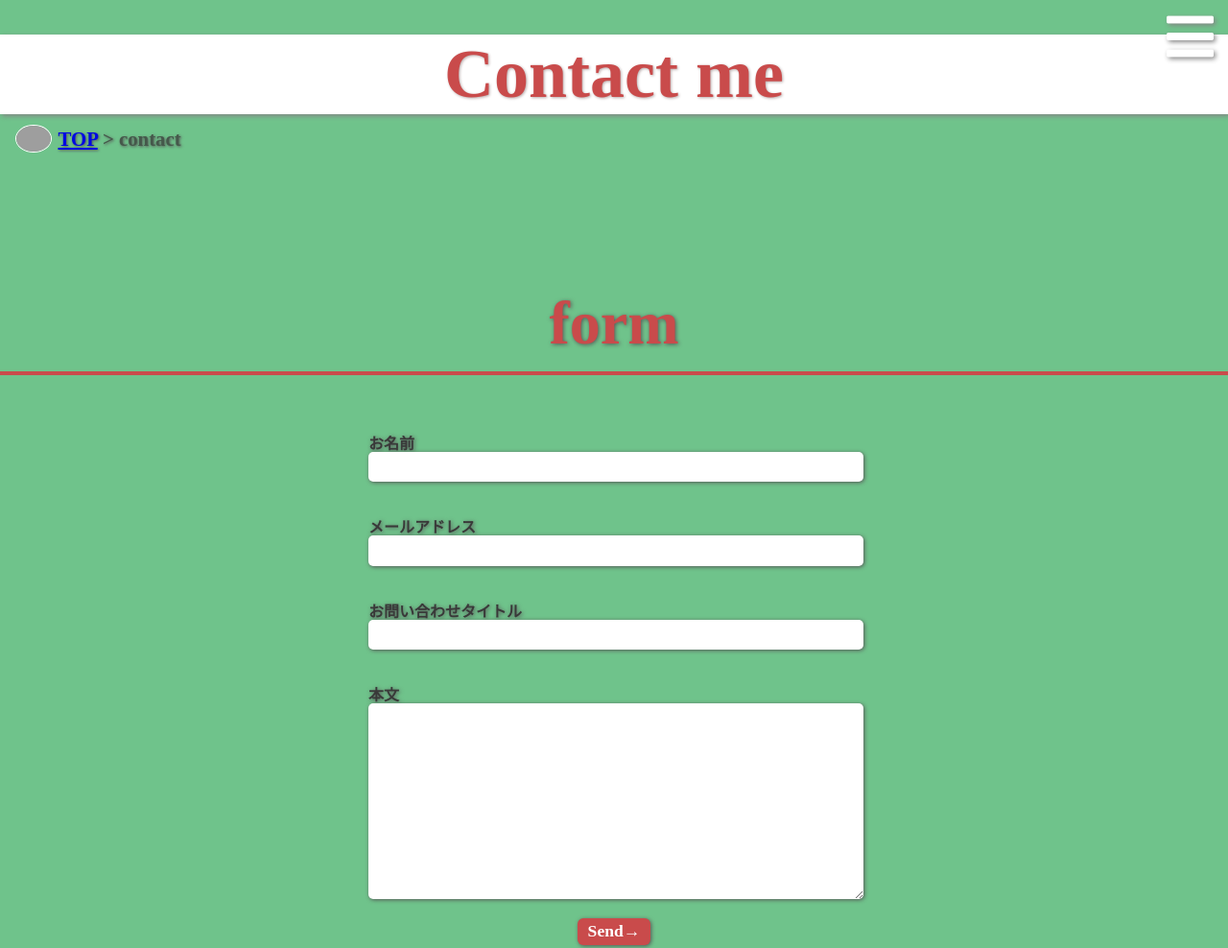
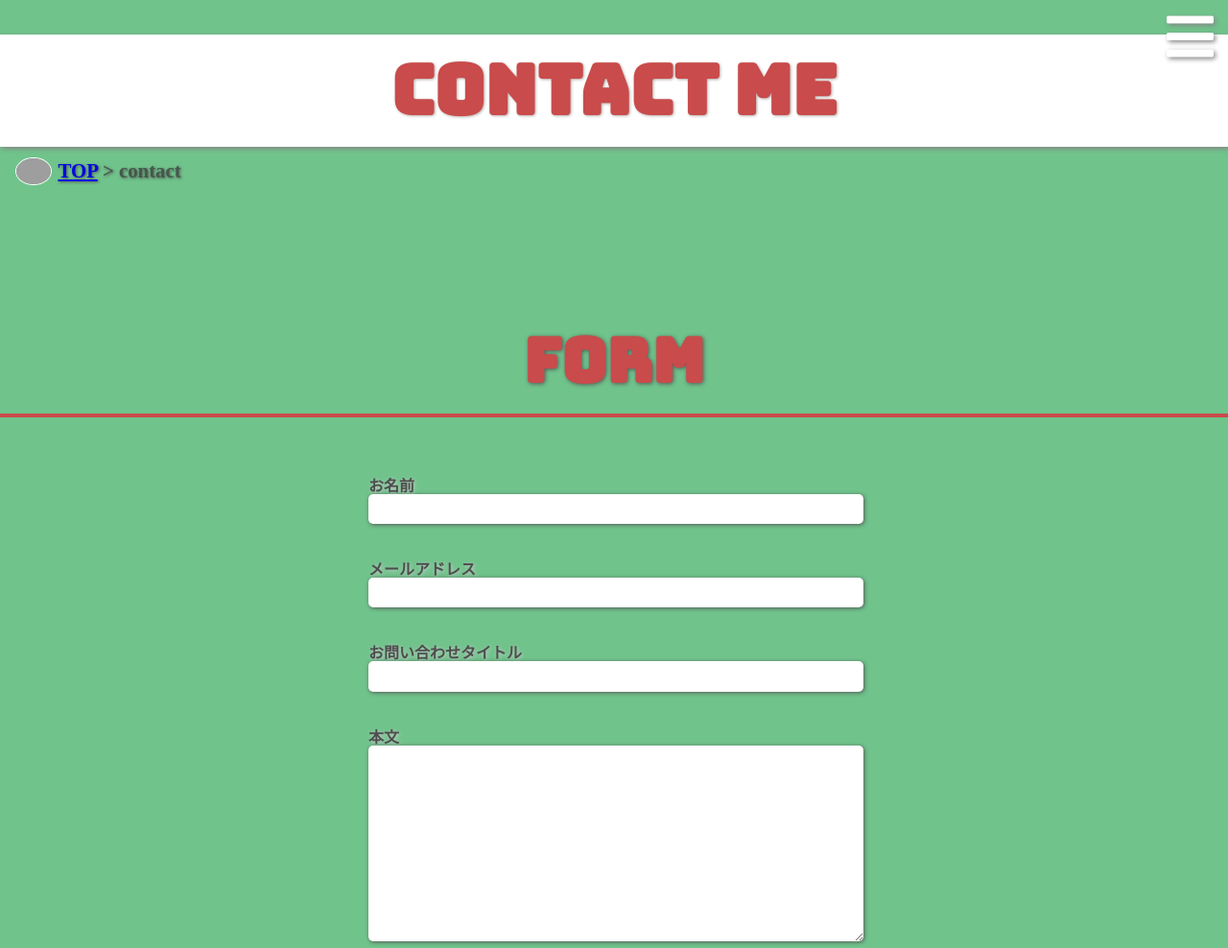
Before and after one commit to WAKI19/waki-website, a plain HTML site: page views/contact.html in a window 1280 px wide. Shown: the top 988 px of the page at 96% size. Drawn offline with nearby package versions, Linux system fonts and the light colour scheme; grey boxes are pictures that could not be loaded.

Commit message:
fix-index.html

```diff
--- a/css/about.css
+++ b/css/about.css
@@ -12,7 +12,6 @@ body {
   margin-left: 1em;
   text-shadow: 1px 1px 3px rgb(87, 87, 87);
   margin-bottom: 5em;
-  font-family: "orbitron";
 }
 .current-page img {
   height: 1.7em;
@@ -30,21 +29,9 @@ body {
 .page-nav-link {
   color: #0008E2;
 }
-.page-title {
-  font-size: 4.5em;
-  font-family: "orbitron";
-  margin-top: 0.5em;
-  color: #C94B4B;
-  background-color: #fff;
-  text-shadow: 1px 1px 3px rgb(184, 172, 172);
-  box-shadow: 2px 2px 5px rgb(134, 134, 134);
-  text-align: center;
-  margin-bottom: 0;
-}
 .section-title {
   font-size: 4em;
   margin-top: 2em;
-  font-family: "orbitron";
   color: #C94B4B;
   text-shadow: 1px 1px 4px rgb(87, 87, 87);
   text-align: center;
@@ -114,6 +101,7 @@ body {
   display: block;
   font-weight: bold;
   color: #fff;
+  padding: 15px 0;
 }
 .history-icon {
   color: #C94B4B;
@@ -130,7 +118,6 @@ footer {
 }
 .footer-logo {
   margin: 0;
-  font-family: "orbitron";
   color: #C94B4B;
   text-shadow: 1px 1px 3px rgb(109, 109, 109);
 }
--- a/css/all.css
+++ b/css/all.css
@@ -33,7 +33,6 @@
 }
 .main-menu-heading {
   color: #393939;
-  font-family: "orbitron";
   margin: 0;
   margin-left: 0.8em;
 }
@@ -56,7 +55,6 @@
   margin-left: 1em;
   text-shadow: 1px 1px 3px rgb(87, 87, 87);
   margin-bottom: 5em;
-  font-family: "orbitron";
 }
 .current-page img {
   height: 1.7em;
@@ -76,7 +74,6 @@
 }
 .page-title {
   font-size: 4.5em;
-  font-family: "orbitron";
   margin-top: 0.5em;
   color: #C94B4B;
   background-color: #fff;
@@ -84,4 +81,9 @@
   box-shadow: 2px 2px 5px rgb(134, 134, 134);
   text-align: center;
   margin-bottom: 0;
+  font-family: 'Bungee', cursive;
+  padding: 0.15em 0;
 }
+.section-title {
+  font-family: 'Bungee', cursive;
+}
--- /dev/null
+++ b/css/comming-soon.css
@@ -0,0 +1,28 @@
+body,html {
+    width: 100%;
+    height: 100%;
+    background-color: rgb(41, 41, 41);
+    margin: 0;
+}
+main {
+    text-align: center;
+    position: absolute;
+    top: 50%;
+    left: 50%;
+    transform: translateY(-50%) translateX(-50%);
+}
+h1 {
+    color: #fff;
+    margin: 0;
+    font-size: 5em;
+    font-family: 'Bungee', cursive;
+    margin-bottom: 30px;
+}
+a {
+    color: white;
+    background-color: #C94B4B;
+    text-decoration: none;
+    padding: 10px 20px;
+    font-size: 2em;
+    border-radius: 10px;
+}
--- a/css/contact.css
+++ b/css/contact.css
@@ -12,7 +12,6 @@ body {
   margin-left: 1em;
   text-shadow: 1px 1px 3px rgb(87, 87, 87);
   margin-bottom: 5em;
-  font-family: "orbitron";
 }
 .current-page img {
   height: 1.7em;
@@ -32,7 +31,6 @@ body {
 }
 .page-title {
   font-size: 4.5em;
-  font-family: "orbitron";
   margin-top: 0.5em;
   color: #C94B4B;
   background-color: #fff;
@@ -44,7 +42,6 @@ body {
 .section-title {
   font-size: 4em;
   margin-top: 2em;
-  font-family: "orbitron";
   color: #C94B4B;
   text-shadow: 1px 1px 4px rgb(87, 87, 87);
   text-align: center;
@@ -56,12 +53,12 @@ body {
   margin: 0;
   line-height: 1em;
   font-weight: bold;
-  color: #393939;
+  color: #4d4d4d;
 }
 .contact-form {
   width: 40%;
   margin: 0 auto;
-  text-shadow: 1px 1px 4px rgb(87, 87, 87);
+  text-shadow: 1px 1px 4px rgb(201, 201, 201);
 }
 .contact-form .input {
   width: 100%;
@@ -91,7 +88,6 @@ body {
   padding: 0.2em 0.6em;
   border-radius: 6px;
   border: none;
-  font-family: "orbitron";
   font-size: 1.1em;
   box-shadow: 1px 1px 4px rgb(87, 87, 87);
 }
@@ -103,7 +99,6 @@ footer {
 }
 .footer-logo {
   margin: 0;
-  font-family: "orbitron";
   color: #C94B4B;
   text-shadow: 1px 1px 3px rgb(109, 109, 109);
 }
--- a/css/portfolio.css
+++ b/css/portfolio.css
@@ -7,7 +7,6 @@ body {
 }
 .page-title {
   font-size: 4.5em;
-  font-family: "orbitron";
   margin-top: 0.5em;
   color: #C94B4B;
   background-color: #fff;
@@ -23,7 +22,6 @@ body {
   margin-left: 1em;
   text-shadow: 1px 1px 3px rgb(87, 87, 87);
   margin-bottom: 5em;
-  font-family: "orbitron";
 }
 .current-page img {
   height: 1.7em;
@@ -44,7 +42,6 @@ body {
 .section-title {
   font-size: 4em;
   margin-top: 2em;
-  font-family: "orbitron";
   color: #C94B4B;
   text-shadow: 1px 1px 4px rgb(87, 87, 87);
   text-align: center;
@@ -60,7 +57,6 @@ footer {
 }
 .footer-logo {
   margin: 0;
-  font-family: "orbitron";
   color: #C94B4B;
   text-shadow: 1px 1px 3px rgb(109, 109, 109);
 }
--- a/css/service.css
+++ b/css/service.css
@@ -8,7 +8,6 @@ body {
 .section-title {
   font-size: 4em;
   margin-top: 2em;
-  font-family: "orbitron";
   color: #C94B4B;
   text-shadow: 1px 1px 4px rgb(87, 87, 87);
   text-align: center;
@@ -36,7 +35,6 @@ body {
   margin: 0;
   font-weight: bold;
   text-shadow: 1px 1px 3px rgb(77, 77, 77);
-  font-family: "orbitron";
   margin-bottom: 0.5em;
   font-size: 1.05em;
 }
@@ -53,13 +51,11 @@ body {
 .service-price {
   font-weight: bold;
   text-shadow: 1px 1px 3px rgb(184, 172, 172);
-  font-family: "orbitron";
   margin-top: 1.5em;
   font-size: 1.05em;
 }
 .service-content-text {
   text-shadow: 1px 1px 3px rgb(184, 172, 172);
-  font-family: "orbitron";
   font-weight: bold;
   font-size: 0.9em;
 }
@@ -97,7 +93,6 @@ footer {
 }
 .footer-logo {
   margin: 0;
-  font-family: "orbitron";
   color: #C94B4B;
   text-shadow: 1px 1px 3px rgb(109, 109, 109);
 }
--- a/views/contact.html
+++ b/views/contact.html
@@ -8,6 +8,8 @@
   <link href="https://use.fontawesome.com/releases/v5.10.2/css/all.css" rel="stylesheet">
   <link rel="stylesheet" href="../css/all.css">
   <script src="https://ajax.googleapis.com/ajax/libs/jquery/3.5.1/jquery.min.js"></script>
+  <link rel="preconnect" href="https://fonts.gstatic.com">
+  <link href="https://fonts.googleapis.com/css2?family=Bungee&display=swap" rel="stylesheet">
 </head>
 <body>
   <span class="menu-bar-wrap"><i class="fas fa-bars menu-bar"></i></span>
```
Also changed, not shown: css/style.css (+5 -7 lines), index.html (+6 -4 lines), views/about.html (+2 -0 lines), views/comming-soon.html (added, +18 -0 lines), views/light-plan.html (+2 -0 lines), views/portfolio.html (+2 -0 lines), views/service.html (+2 -0 lines), 1 other file.
